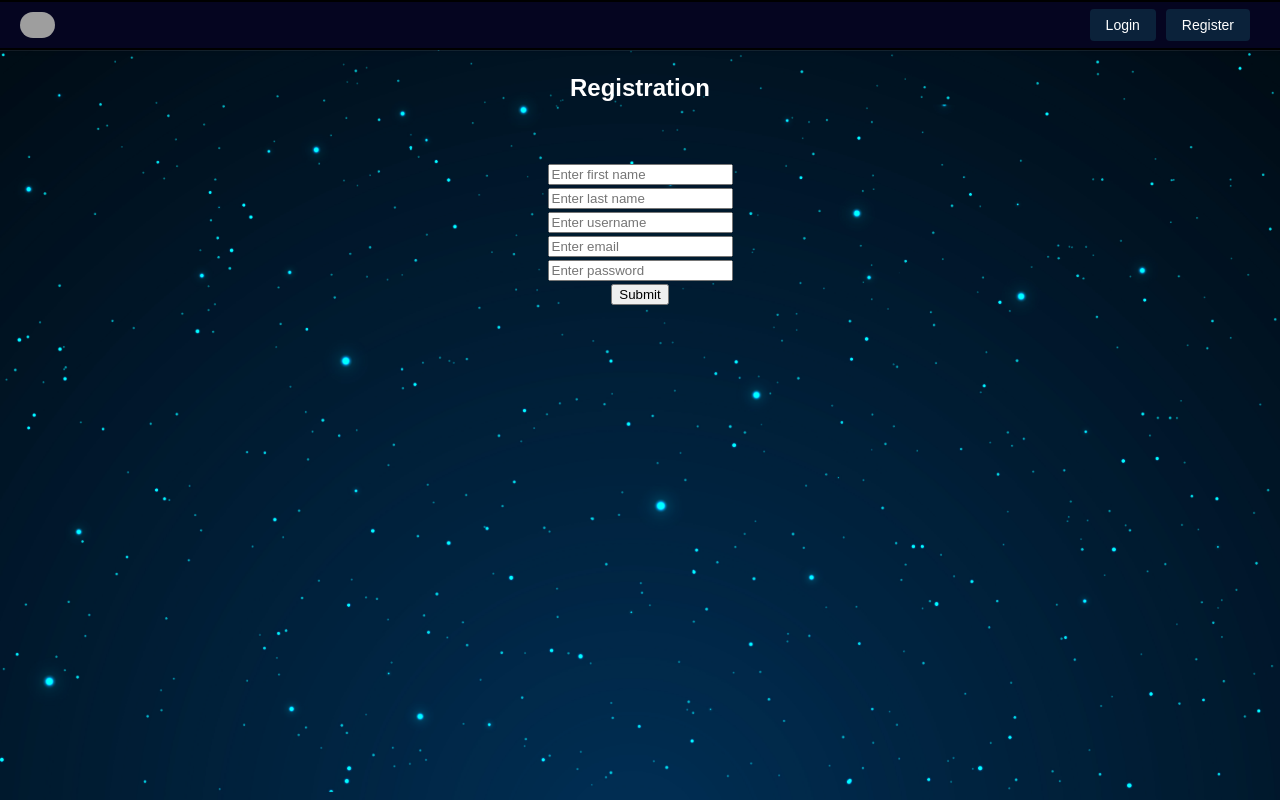
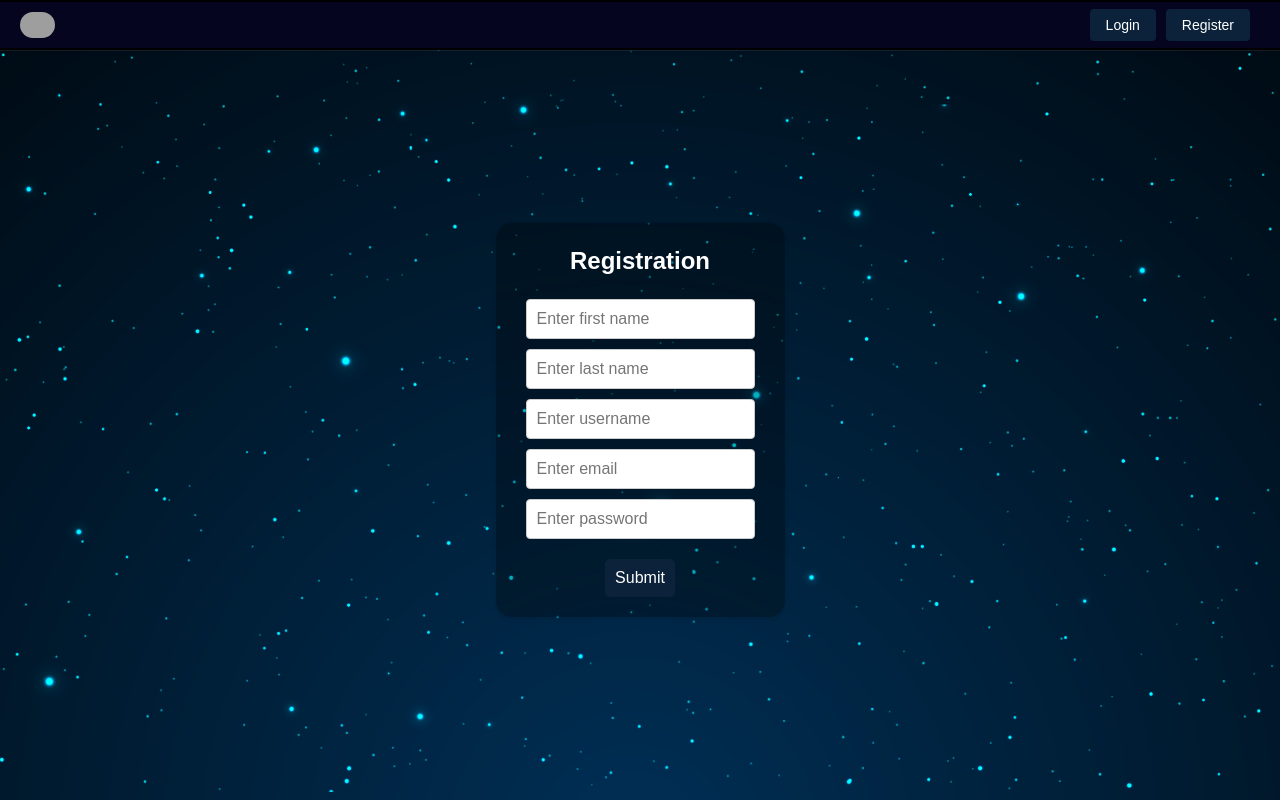
Before and after one commit to Lynkattu/art-gallery, a React (Vite) app in the folder front-end/art-gallery/: page /register in a window 1280 px wide. Built offline with nearby package versions, Linux system fonts and the light colour scheme.

Commit message:
register page UI improved

```diff
--- a/front-end/art-gallery/src/login.css
+++ b/front-end/art-gallery/src/login.css
@@ -13,7 +13,7 @@
   background-color: var(--background-color);
 }
 
-.loginform h1 {
+.loginform h2 {
   margin: 0;
 }
 
@@ -22,6 +22,7 @@
   list-style: none;
   padding: 0;
 }
+
 .loginform li > input {
   margin-bottom: 20px;
   padding: 5px;
--- a/front-end/art-gallery/src/login.tsx
+++ b/front-end/art-gallery/src/login.tsx
@@ -43,7 +43,7 @@ function Login() {
     <Topbar/>
     <div className="login-container">
       <div className="loginform">
-        <h1>Login</h1>
+        <h2>Login</h2>
         <form onSubmit={handleSubmit}>
           <ul>
             <li>
--- a/front-end/art-gallery/src/userRegister.css
+++ b/front-end/art-gallery/src/userRegister.css
@@ -1,8 +1,28 @@
+.register-page {
+    display: flex;
+    flex-direction: column;
+    align-items: center;
+    justify-content: center;
+    height: calc(100vh - 60px);
+}
+
+
+.register-container {
+    padding: 20px 30px;
+    border-radius: 16px;
+    background-color: var(--background-color);
+    box-shadow: 0 2px 4px rgba(0, 0, 0, 0.1);
+}
+
+.register-container h2 {
+    margin: 0;
+    margin-bottom: 20px;
+}
+
 .registerform {
     display: flex;
     flex-direction: column;
     margin: 0 auto;
-    padding: 20px;
     border-radius: 5px;
 }
 
@@ -10,4 +30,28 @@
     text-decoration: none;
     list-style: none;
     padding: 0;
+    margin: 0;
 }
+
+.registerform input {
+    margin-bottom: 10px;
+    padding: 10px;
+    border: 1px solid #ccc;
+    border-radius: 4px;
+    font-size: 16px;
+}
+
+.registerform button {
+    margin-top: 10px;
+    padding: 10px;
+    border: none;
+    background-color: var(--secondary-color);
+    color: white;
+    border-radius: 5px;
+    cursor: pointer;
+    font-size: 16px;
+}
+
+.registerform button:hover {
+    background-color: var(--secondary-color-hover);
+}
--- a/front-end/art-gallery/src/userRegister.tsx
+++ b/front-end/art-gallery/src/userRegister.tsx
@@ -43,8 +43,9 @@ function UserRegister() {
   };
 
   return (
-    <div>
+    <div className="register-page">
       <Topbar/>
+      <div className="register-container">
         <h2>Registration</h2>
         <form className="registerform" onSubmit={handleSubmit}>
           <ul>
@@ -69,6 +70,7 @@ function UserRegister() {
           </ul>
         </form>
       </div>
+    </div>
   );
 }
 
```
Lines whose indentation alone changed are shown as unchanged.
